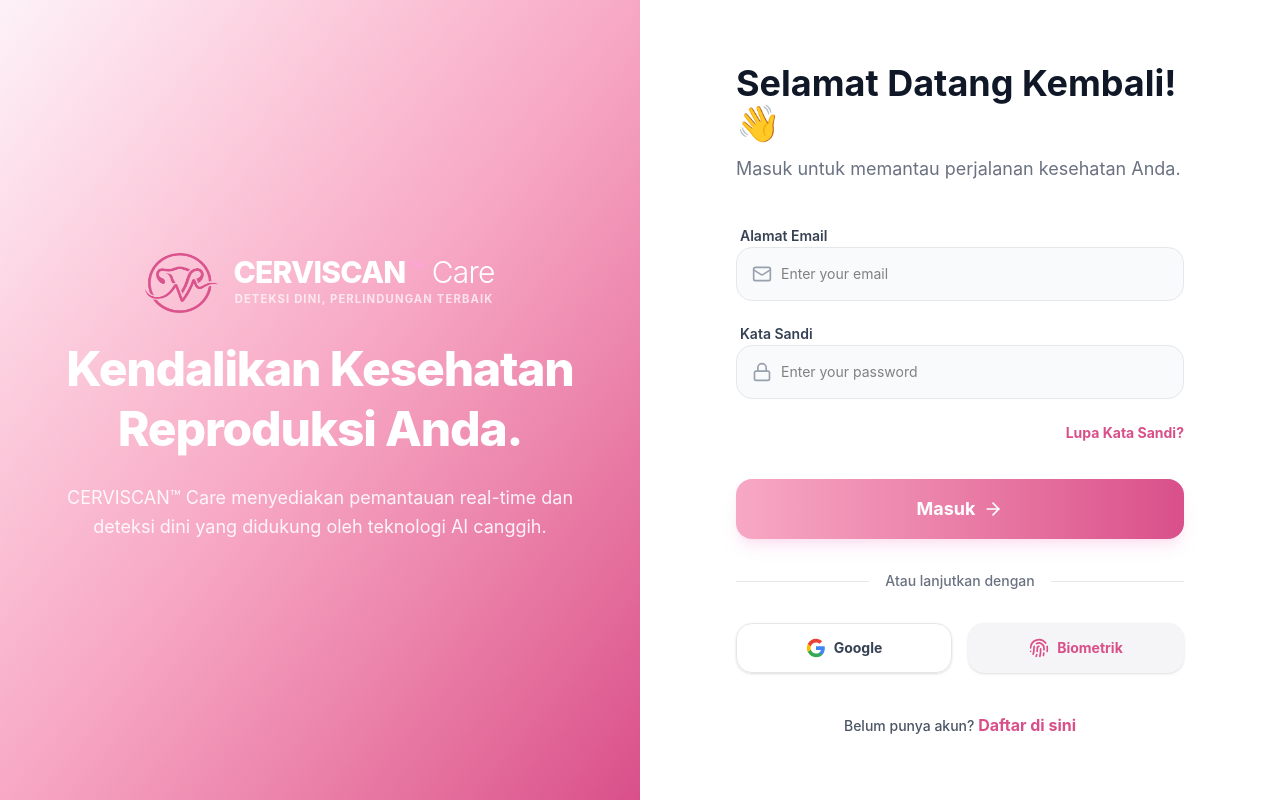
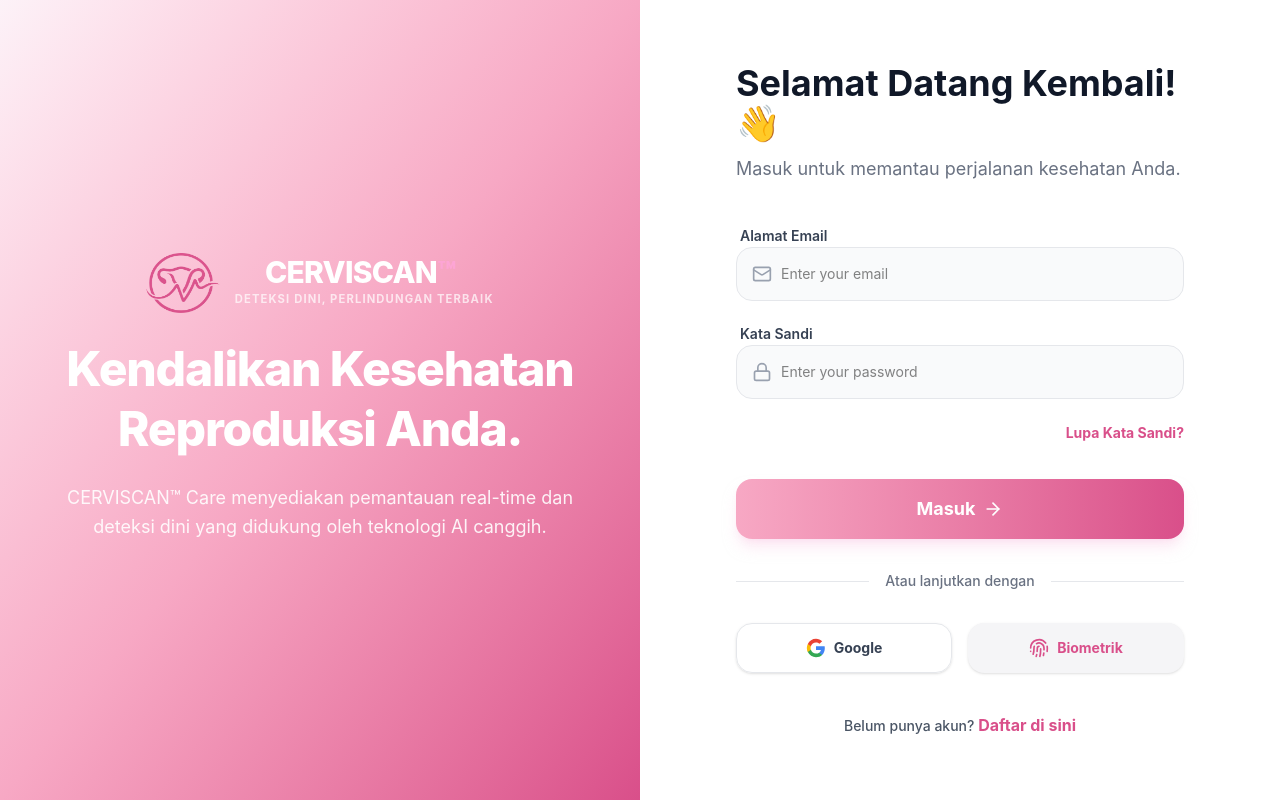
Before and after one commit to ruliardiansah2005/CerviScan.id, a React (Vite) app: page /login in a window 1280 px wide. Built offline with nearby package versions, Linux system fonts and the light colour scheme.

Commit message:
Remove Care at Login

```diff
--- a/src/app/pages/Login.tsx
+++ b/src/app/pages/Login.tsx
@@ -70,7 +70,7 @@
           transition={{ duration: 0.8 }}
           className="relative z-10 text-center text-white space-y-6 max-w-lg flex flex-col items-center"
         >
-          <Logo variant="white" suffix={<span className="font-light">Care</span>} className="scale-125 mb-4" />
+          <Logo variant="white" suffix={<span className="font-light"></span>} className="scale-125 mb-4" />
           <h1 className="text-4xl lg:text-5xl font-extrabold tracking-tight leading-tight mt-4 whitespace-pre-line">
             {currentT.title}
           </h1>
```
